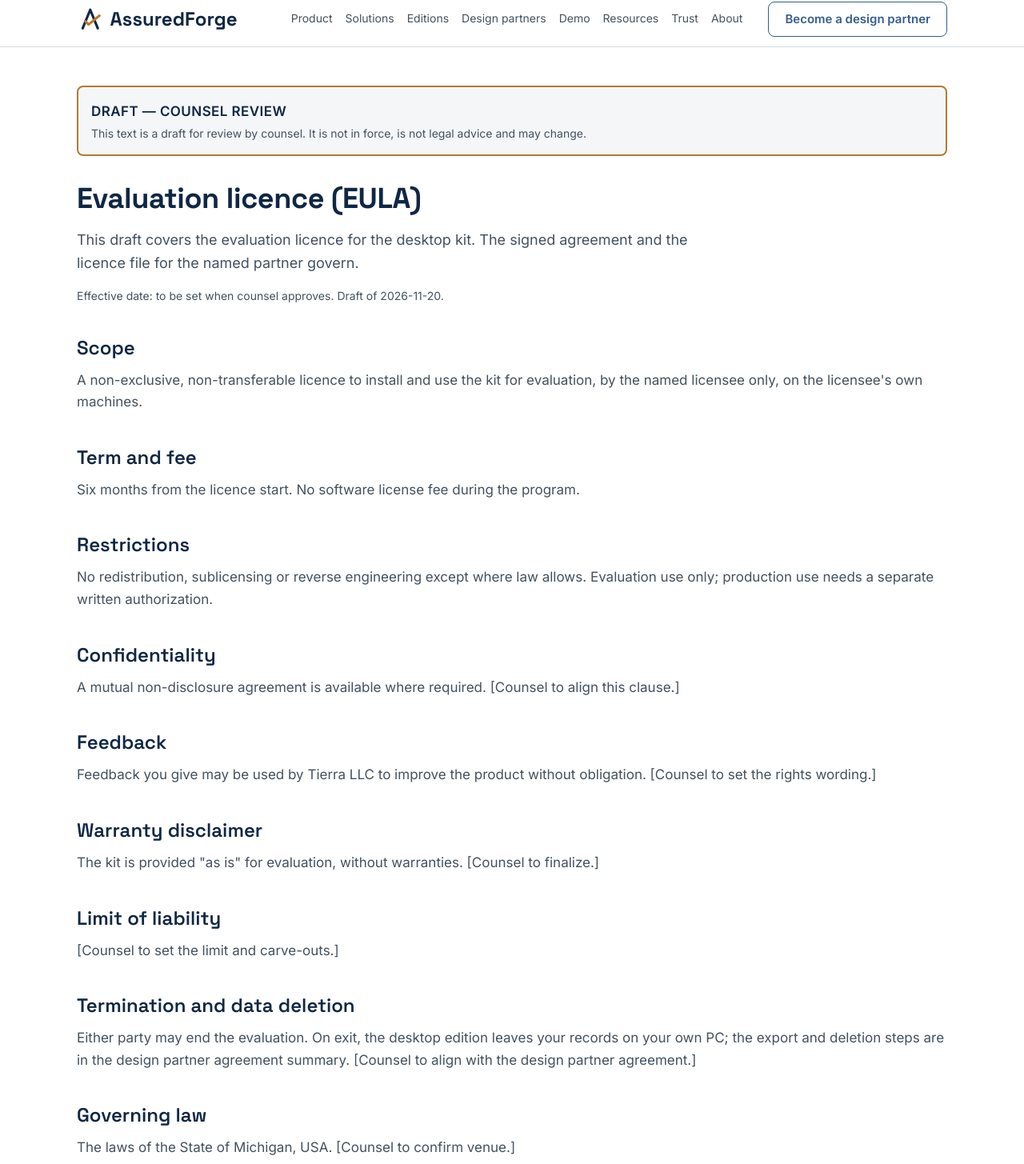
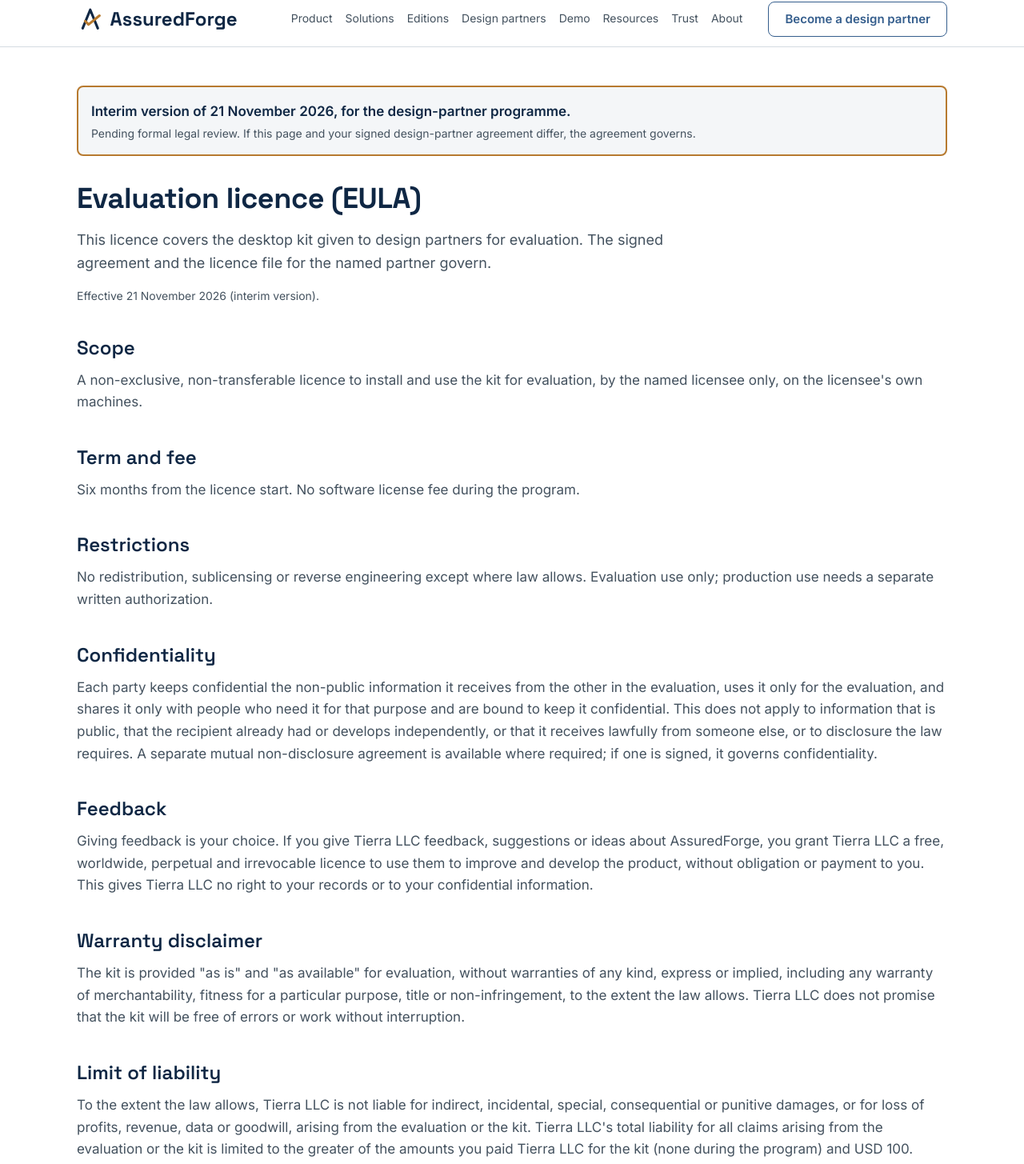
Before and after one commit to burri-us/assuredforge-site, a Next.js app: page /legal/evaluation-licence in a window 1280 px wide. Shown: the part 58-1513 px from the top of the page at 80% size. Built offline with nearby package versions, Linux system fonts and the light colour scheme.

Commit message:
Legal pages: standard interim wording (DEC-462) in place of counsel markers; interim label replaces the draft banner; Trust Center and Security say interim

```diff
--- a/components/Blocks.tsx
+++ b/components/Blocks.tsx
@@ -93,12 +93,13 @@ export function VideoSlot({ title, kind, media = null }: { title: string; kind:
   );
 }
 
-export function DraftBanner() {
+// Legal pages: the interim label (DEC-462). scripts/check.mjs recognises this exact text.
+export function InterimBanner() {
   return (
     <div role="note" className="mb-8 rounded-md border-2 border-gold bg-surface-alt p-4">
-      <p className="font-bold uppercase tracking-wide text-ink">DRAFT — COUNSEL REVIEW</p>
+      <p className="font-bold text-ink">Interim version of 21 November 2026, for the design-partner programme.</p>
       <p className="mt-1 text-sm text-muted">
-        This text is a draft for review by counsel. It is not in force, is not legal advice and may change.
+        Pending formal legal review. If this page and your signed design-partner agreement differ, the agreement governs.
       </p>
     </div>
   );
@@ -128,9 +129,9 @@ export function LegalPage({
 }) {
   return (
     <Layout title={`${title} | AssuredForge`} description={description}>
-      <DraftBanner />
+      <InterimBanner />
       <Title lead={intro}>{title}</Title>
-      <p className="mt-4 text-sm text-muted">Effective date: to be set when counsel approves. Draft of 2026-11-20.</p>
+      <p className="mt-4 text-sm text-muted">Effective 21 November 2026 (interim version).</p>
       {sections.map((s) => (
         <Section key={s.h} title={s.h}>
           {s.body}
--- a/pages/legal/acceptable-use.tsx
+++ b/pages/legal/acceptable-use.tsx
@@ -1,6 +1,7 @@
 import { LegalPage, Bullets } from "../../components/Blocks";
 
-// DRAFT — COUNSEL REVIEW. Short; applies to the product and the site.
+// Interim version of 21 November 2026 (DEC-462): standard interim wording, pending formal legal review; every filled clause is in COUNSEL-LIST.md.
+// Short; applies to the product and the site.
 export default function AcceptableUse() {
   return (
     <LegalPage
@@ -9,7 +10,7 @@ export default function AcceptableUse() {
       intro="This short policy applies to the product and to the website."
       sections={[
         { h: "You may not", body: <Bullets items={["Break the law or infringe the rights of others.", "Attack, overload or probe the product or website, or bypass a control (see responsible disclosure for how to report issues).", "Share your licence or credentials with anyone who is not the named licensee.", "Use the product to build or release software to cause harm.", "Use AI features to bypass an approval or gate (see the AI use policy).", "Redistribute the kit or reverse engineer it, except as the law allows."]} /> },
-        { h: "Enforcement", body: <p>We may suspend access that breaks this policy. [Counsel to set notice and cure terms.]</p> },
+        { h: "Enforcement", body: <p>If use breaks this policy, we may suspend or end the access we provide: support, and new or renewed licences. Unless the breach is serious, we first tell you by email what is wrong and give you a reasonable time to fix it. We may act at once for unlawful use, a security threat or harm to others. In the desktop edition your records stay on your own PC, under your control.</p> },
       ]}
     />
   );
--- a/pages/legal/design-partner-agreement.tsx
+++ b/pages/legal/design-partner-agreement.tsx
@@ -1,6 +1,8 @@
+import Link from "next/link";
 import { LegalPage, Bullets } from "../../components/Blocks";
 
-// DRAFT — COUNSEL REVIEW. Summary only; full text is by agreement. Content: CL-23, CL-24, CL-25, CL-26, CL-22 and CL-22D (register 0.3; counsel review, licence T-508); both audiences named, DEC-439 O-1.
+// Interim version of 21 November 2026 (DEC-462): standard interim wording, pending formal legal review; every filled clause is in COUNSEL-LIST.md.
+// Summary only; full text is by agreement. Content: CL-23, CL-24, CL-25, CL-26, CL-22 and CL-22D (register 0.3; counsel review, licence T-508); both audiences named, DEC-439 O-1.
 export default function DesignPartnerAgreement() {
   return (
     <LegalPage
@@ -11,10 +13,12 @@ export default function DesignPartnerAgreement() {
         { h: "The program", body: <p>A small founding cohort, six months, no software license fee during the program. The track for individuals and small teams runs on the desktop edition; regulated organizations join a waitlist for the planned hosted edition.</p> },
         { h: "What partners give", body: <Bullets items={["Product feedback.", "Working sessions.", "Requirements validation.", "Pilot participation."]} /> },
         { h: "What partners get", body: <Bullets items={["Early access.", "Priority support from one operator, with no round-the-clock commitment.", "Direct roadmap influence.", "Regular working sessions."]} /> },
-        { h: "Data and exit", body: <p>The program starts with synthetic or test data; production data needs separate written authorization. Hosted edition (planned): on exit, your data is exported to you, then deleted. For the desktop edition see the next section. [Counsel to finalize the contract wording.]</p> },
+        { h: "Data and exit", body: <p>The program starts with synthetic or test data; production data needs separate written authorization. Hosted edition (planned): on exit, your data is exported to you, then deleted. For the desktop edition see the next section. The signed agreement sets out the details.</p> },
         { h: "Desktop edition exit", body: <p>Desktop edition: when the evaluation term ends, your records stay on your PC and you can export them for 30 days. After that, and after a grace period (30 days by default), AssuredForge still opens your records read-only and export stays available; starting new work is refused until a successor licence is installed. <code>launcher uninstall --delete-data</code> removes every AssuredForge record, file and key on your PC after you type a confirmation. {/* CL-22D */}</p> },
-        { h: "Confidentiality", body: <p>A mutual NDA is available where required.</p> },
-        { h: "After the program", body: <p>Pricing after the program is not set. [Owner decision: pricing intent is not stated here.]</p> },
+        { h: "Confidentiality", body: <p>Each party keeps the other&apos;s non-public information confidential, as set out in the evaluation licence. A mutual NDA is available where required.</p> },
+        { h: "Ending participation", body: <p>Either party may end participation at any time by written notice; email is enough. On exit, the steps above for your edition apply.</p> },
+        { h: "Warranty, liability and law", body: <p>The <Link href="/legal/evaluation-licence/">evaluation licence</Link> sets out the warranty disclaimer, the limit of liability, and Michigan law and courts. They apply to the program.</p> },
+        { h: "After the program", body: <p>Pricing after the program is not set.</p> },
       ]}
     />
   );
--- a/pages/legal/evaluation-licence.tsx
+++ b/pages/legal/evaluation-licence.tsx
@@ -1,22 +1,23 @@
 import { LegalPage } from "../../components/Blocks";
 
-// DRAFT — COUNSEL REVIEW. Terms from CL-23 (six months, no software license fee) and CL-26 (mutual NDA); the rest is outline for counsel.
+// Interim version of 21 November 2026 (DEC-462): standard interim wording, pending formal legal review; every filled clause is in COUNSEL-LIST.md.
+// Terms from CL-23 (six months, no software license fee), CL-26 (mutual NDA) and CL-22D (desktop exit); no other product statement.
 export default function EvaluationLicence() {
   return (
     <LegalPage
       title="Evaluation licence (EULA)"
-      description="Draft evaluation licence for the AssuredForge desktop kit given to design partners."
-      intro="This draft covers the evaluation licence for the desktop kit. The signed agreement and the licence file for the named partner govern."
+      description="Evaluation licence for the AssuredForge desktop kit given to design partners."
+      intro="This licence covers the desktop kit given to design partners for evaluation. The signed agreement and the licence file for the named partner govern."
       sections={[
         { h: "Scope", body: <p>A non-exclusive, non-transferable licence to install and use the kit for evaluation, by the named licensee only, on the licensee&apos;s own machines.</p> },
         { h: "Term and fee", body: <p>Six months from the licence start. No software license fee during the program.</p> },
         { h: "Restrictions", body: <p>No redistribution, sublicensing or reverse engineering except where law allows. Evaluation use only; production use needs a separate written authorization.</p> },
-        { h: "Confidentiality", body: <p>A mutual non-disclosure agreement is available where required. [Counsel to align this clause.]</p> },
-        { h: "Feedback", body: <p>Feedback you give may be used by Tierra LLC to improve the product without obligation. [Counsel to set the rights wording.]</p> },
-        { h: "Warranty disclaimer", body: <p>The kit is provided &quot;as is&quot; for evaluation, without warranties. [Counsel to finalize.]</p> },
-        { h: "Limit of liability", body: <p>[Counsel to set the limit and carve-outs.]</p> },
-        { h: "Termination and data deletion", body: <p>Either party may end the evaluation. On exit, the desktop edition leaves your records on your own PC; the export and deletion steps are in the design partner agreement summary. [Counsel to align with the design partner agreement.]</p> },
-        { h: "Governing law", body: <p>The laws of the State of Michigan, USA. [Counsel to confirm venue.]</p> },
+        { h: "Confidentiality", body: <p>Each party keeps confidential the non-public information it receives from the other in the evaluation, uses it only for the evaluation, and shares it only with people who need it for that purpose and are bound to keep it confidential. This does not apply to information that is public, that the recipient already had or develops independently, or that it receives lawfully from someone else, or to disclosure the law requires. A separate mutual non-disclosure agreement is available where required; if one is signed, it governs confidentiality.</p> },
+        { h: "Feedback", body: <p>Giving feedback is your choice. If you give Tierra LLC feedback, suggestions or ideas about AssuredForge, you grant Tierra LLC a free, worldwide, perpetual and irrevocable licence to use them to improve and develop the product, without obligation or payment to you. This gives Tierra LLC no right to your records or to your confidential information.</p> },
+        { h: "Warranty disclaimer", body: <p>The kit is provided &quot;as is&quot; and &quot;as available&quot; for evaluation, without warranties of any kind, express or implied, including any warranty of merchantability, fitness for a particular purpose, title or non-infringement, to the extent the law allows. Tierra LLC does not promise that the kit will be free of errors or work without interruption.</p> },
+        { h: "Limit of liability", body: <p>To the extent the law allows, Tierra LLC is not liable for indirect, incidental, special, consequential or punitive damages, or for loss of profits, revenue, data or goodwill, arising from the evaluation or the kit. Tierra LLC&apos;s total liability for all claims arising from the evaluation or the kit is limited to the greater of the amounts you paid Tierra LLC for the kit (none during the program) and USD 100. Nothing in this licence limits liability that the law does not allow to be limited.</p> },
+        { h: "Termination and data deletion", body: <p>Either party may end the evaluation at any time by written notice; email is enough. The licence also ends when its term ends. On exit, the desktop edition leaves your records on your own PC; the export and deletion steps are in the design partner agreement summary. The confidentiality, feedback, warranty, liability and governing-law clauses continue after the evaluation ends.</p> },
+        { h: "Governing law and courts", body: <p>This licence is governed by the laws of the State of Michigan, USA, without regard to its conflict-of-law rules. Disputes are decided by the state or federal courts located in Michigan, and each party accepts their jurisdiction. Where the law of the place you live gives you, as a consumer, protections or a right to sue in your local courts that cannot be waived, this clause does not remove them.</p> },
       ]}
     />
   );
--- a/pages/privacy.tsx
+++ b/pages/privacy.tsx
@@ -1,7 +1,8 @@
 import Link from "next/link";
 import { LegalPage } from "../components/Blocks";
 
-// DRAFT — COUNSEL REVIEW. Updates the live website notice (WS-04). Bracketed items are facts the owner must supply.
+// Interim version of 21 November 2026 (DEC-462): standard interim wording, pending formal legal review; every filled clause is in COUNSEL-LIST.md.
+// Updates the live website notice (WS-04).
 export default function Privacy() {
   return (
     <LegalPage
@@ -14,7 +15,7 @@ export default function Privacy() {
         { h: "Hosting", body: <p>The website is hosted by GitHub, Inc. (GitHub Pages). GitHub processes technical data such as your IP address and browser information to deliver the pages and keep the service secure, under the GitHub Privacy Statement. We do not receive or use this data.</p> },
         { h: "Email", body: <p>If you email us, we use your message and address to reply. Email for info@, support@ and security@assuredforge.com is provided by IONOS SE. We keep correspondence for 24 months and then delete it, unless a law requires us to keep it.</p> },
         { h: "Cookies", body: <p>This website sets no cookies and uses no local storage, tracking pixels or third-party scripts. No consent banner is shown because nothing requires consent. If that changes, this notice will change first.</p> },
-        { h: "Your rights and complaints", body: <p>Depending on where you live, you may have rights to access, correct, delete or object to our use of personal data we hold about you. Write to <a href="mailto:info@assuredforge.com">info@assuredforge.com</a>. You may also complain to your local data protection authority. [Counsel to confirm the rights text for the jurisdictions we serve.]</p> },
+        { h: "Your rights and complaints", body: <p>Depending on where you live, you may have rights to access, correct, delete or object to our use of personal data we hold about you. Write to <a href="mailto:info@assuredforge.com">info@assuredforge.com</a>. We answer within one month, may first need to confirm who you are, and do not charge for a reasonable request. You may also complain to your local data protection authority.</p> },
         { h: "Changes", body: <p>We post changes on this page with a new effective date and, for a material change, tell design partners by email. We update this notice before adding any form or analytics.</p> },
         { h: "Related", body: <p><Link href="/trust/product-privacy/">Product privacy notice</Link> · <Link href="/trust/subprocessors/">Subprocessors and model providers</Link></p> },
       ]}
--- a/pages/security.tsx
+++ b/pages/security.tsx
@@ -40,7 +40,7 @@ export default function Security() {
       <Section title="Trust Center">
         <p>
           Privacy, the AI use policy, subprocessors and responsible disclosure are in the <Link href="/trust/">Trust Center</Link>. The
-          legal texts there are drafts awaiting counsel review.
+          legal texts there are interim versions, pending formal legal review.
         </p>
       </Section>
     </Layout>
--- a/pages/terms.tsx
+++ b/pages/terms.tsx
@@ -1,7 +1,8 @@
 import Link from "next/link";
 import { LegalPage } from "../components/Blocks";
 
-// DRAFT — COUNSEL REVIEW. Updates the live website terms (WS-04): liability, governing law, change notice, acceptable use.
+// Interim version of 21 November 2026 (DEC-462): standard interim wording, pending formal legal review; every filled clause is in COUNSEL-LIST.md.
+// Updates the live website terms (WS-04): liability, governing law, change notice, acceptable use.
 export default function Terms() {
   return (
     <LegalPage
@@ -13,8 +14,8 @@ export default function Terms() {
         { h: "No offer or commitment", body: <p>Nothing on this website is an offer, a commitment to features or dates, or a contract. Features are labelled &quot;available today&quot; or &quot;planned&quot;; planned items may change or not happen.</p> },
         { h: "Content", body: <p>The AssuredForge name and the content of this website belong to Tierra LLC. You may link to the website but may not reproduce its content beyond fair use without permission.</p> },
         { h: "Acceptable use of the site", body: <p>Do not attempt to disrupt or probe the site, or use it unlawfully. See the <Link href="/legal/acceptable-use/">acceptable use policy</Link>. To report a vulnerability, see <Link href="/trust/disclosure/">responsible disclosure</Link>.</p> },
-        { h: "Limit of liability", body: <p>To the extent the law allows, Tierra LLC is not liable for loss arising from use of, or inability to use, this website. [Counsel to set the exact limit and the carve-outs the law requires.]</p> },
-        { h: "Governing law", body: <p>These terms are governed by the laws of the State of Michigan, USA. [Counsel to confirm venue and any consumer-law exceptions.]</p> },
+        { h: "Limit of liability", body: <p>To the extent the law allows, Tierra LLC is not liable for indirect, incidental, special, consequential or punitive damages, or for loss of profits, data or goodwill, arising from use of, or inability to use, this website. Tierra LLC&apos;s total liability for any claim relating to this website is limited to the greater of the amounts you paid us to use it (none: the website is free) and USD 100. Nothing in these terms limits liability that the law does not allow to be limited.</p> },
+        { h: "Governing law and courts", body: <p>These terms are governed by the laws of the State of Michigan, USA, without regard to its conflict-of-law rules. Disputes are decided by the state or federal courts located in Michigan, and each party accepts their jurisdiction. Where the law of the place you live gives you, as a consumer, protections or a right to sue in your local courts that cannot be waived, this clause does not remove them.</p> },
         { h: "Changes", body: <p>We may change these terms. The new version is posted here with its effective date; continued use after that date means you accept it.</p> },
       ]}
     />
--- a/pages/trust.tsx
+++ b/pages/trust.tsx
@@ -15,12 +15,12 @@ const ITEMS: [string, string, string, boolean][] = [
 export default function Trust() {
   return (
     <Layout title="Trust Center | AssuredForge" description="Security, privacy, AI use policy, subprocessors, responsible disclosure and accessibility in one place.">
-      <Title lead="Our commitments, in one place. Items marked draft await counsel review.">Trust Center</Title>
+      <Title lead="Our commitments, in one place. Items marked interim are pending formal legal review.">Trust Center</Title>
       <Section title="Contents">
         <ul className="divide-y divide-rule border-y border-rule">
-          {ITEMS.map(([name, href, note, draft]) => (
+          {ITEMS.map(([name, href, note, interim]) => (
             <li key={href} className="py-3">
-              <Link href={href} className="font-semibold">{name}</Link>{draft && <span className="ml-2 text-xs font-semibold uppercase tracking-wide text-ink">Draft, counsel review</span>}
+              <Link href={href} className="font-semibold">{name}</Link>{interim && <span className="ml-2 text-xs font-semibold uppercase tracking-wide text-ink">Interim</span>}
               <p className="text-sm">{note}</p>
             </li>
           ))}
--- a/pages/trust/accessibility.tsx
+++ b/pages/trust/accessibility.tsx
@@ -1,6 +1,7 @@
 import { LegalPage } from "../../components/Blocks";
 
-// DRAFT — COUNSEL REVIEW. Target only; no conformance claim until an audit exists.
+// Interim version of 21 November 2026 (DEC-462): standard interim wording, pending formal legal review; every filled clause is in COUNSEL-LIST.md.
+// Target only; no conformance claim until an audit exists.
 export default function Accessibility() {
   return (
     <LegalPage
--- a/pages/trust/ai-use-policy.tsx
+++ b/pages/trust/ai-use-policy.tsx
@@ -1,7 +1,8 @@
 import { LegalPage, Bullets } from "../../components/Blocks";
 import { AI } from "../../components/AiWording";
 
-// DRAFT — COUNSEL REVIEW. The rule that AI never approves is CL-04 (current). Where AI is used and the account/budget points
+// Interim version of 21 November 2026 (DEC-462): standard interim wording, pending formal legal review; every filled clause is in COUNSEL-LIST.md.
+// The rule that AI never approves is CL-04 (current). Where AI is used and the account/budget points
 // are CLAIM-UNVERIFIED and sit inside the WS-01 decision: if the owner holds the new AI wording, hold this page too.
 export default function AiUsePolicy() {
   return (
@@ -15,7 +16,7 @@ export default function AiUsePolicy() {
         { h: "Human review duties", body: <p>A person must review AI output before relying on it. Model output may be wrong, incomplete or insecure. You remain responsible for what you release.</p> },
         ...(AI.available ? [
         { h: "Your model account and key", body: <p>You use your own account and key with the model provider you choose. Your use is under that provider&apos;s terms. Charges are billed by the provider to you.</p> },
-        { h: "Training", body: <p>Tierra does not train models on your data. [Counsel and owner to confirm this wording; it covers Tierra only, not the provider you choose, whose terms govern.]</p> },
+        { h: "Your prompts and project content", body: <p>Prompts and project content for a run go to the provider you chose, under your own agreement with that provider; Tierra does not receive them unless you send us a support bundle that includes them.</p> }, // CL-47 (replaces an unregistered training statement)
         { h: "Cost controls", body: <p>You can set a run budget and a monthly limit. An administrator turns model execution on or off as a signed decision.</p> },
         ] : []),
         { h: "Prohibited uses", body: <Bullets items={[...(AI.available ? ["Submitting data you have no right to share with a model provider."] : []), "Using AI output to bypass an approval or a gate.", AI.available ? "Any use prohibited by the acceptable use policy or by the provider's terms." : "Any use prohibited by the acceptable use policy."]} /> },
--- a/pages/trust/product-privacy.tsx
+++ b/pages/trust/product-privacy.tsx
@@ -2,7 +2,8 @@ import Link from "next/link";
 import { LegalPage } from "../../components/Blocks";
 import { AI } from "../../components/AiWording";
 
-// DRAFT — COUNSEL REVIEW. Product privacy notice, desktop edition. CLAIM-UNVERIFIED throughout: facts to be confirmed against the
+// Interim version of 21 November 2026 (DEC-462): standard interim wording, pending formal legal review; every filled clause is in COUNSEL-LIST.md.
+// Product privacy notice, desktop edition. CLAIM-UNVERIFIED throughout: facts to be confirmed against the
 // shipped kit after W8 (CL-53 Being validated until W8). Bracketed items need the owner or counsel.
 export default function ProductPrivacy() {
   return (
--- a/pages/trust/subprocessors.tsx
+++ b/pages/trust/subprocessors.tsx
@@ -1,7 +1,8 @@
 import { LegalPage } from "../../components/Blocks";
 import { AI } from "../../components/AiWording";
 
-// DRAFT — COUNSEL REVIEW. Providers are described by capability (AD-010): no vendor or model names. The review (Sec. 5) names
+// Interim version of 21 November 2026 (DEC-462): standard interim wording, pending formal legal review; every filled clause is in COUNSEL-LIST.md.
+// Providers are described by capability (AD-010): no vendor or model names. The review (Sec. 5) names
 // two example providers; the owner decides whether to name them. CLAIM-UNVERIFIED (no register entry).
 export default function Subprocessors() {
   return (
@@ -12,7 +13,7 @@ export default function Subprocessors() {
       sections={[
         { h: "Desktop edition", body: <p>Tierra operates no subprocessors for the desktop edition: your records stay on your machine.{AI.available ? <> If you turn on model execution, the provider of the model key you enter works under your own agreement with it and is not Tierra&apos;s subprocessor. {AI.modelPath}{/* CL-48 (trust page, kept as-is; DEC-439 O-5 names only technical pages): the only provider named, because it is the only verified path (DEC-436 W11 (4)) */}</> : null}</p> },
         { h: "This website", body: <ul className="list-disc space-y-1 pl-6"><li>GitHub, Inc. (GitHub Pages): hosts the website.</li><li>IONOS SE: handles the website's email for info@, support@ and security@assuredforge.com.</li></ul> },
-        { h: "Changes", body: <p>We update this page when the list changes and tell design partners of a change before it takes effect. [Counsel to set the notice period.]</p> },
+        { h: "Changes", body: <p>We update this page when the list changes and tell design partners by email at least 30 days before a new subprocessor starts, unless a change is needed sooner for security or legal reasons; then we tell them as soon as we can.</p> },
       ]}
     />
   );
```
